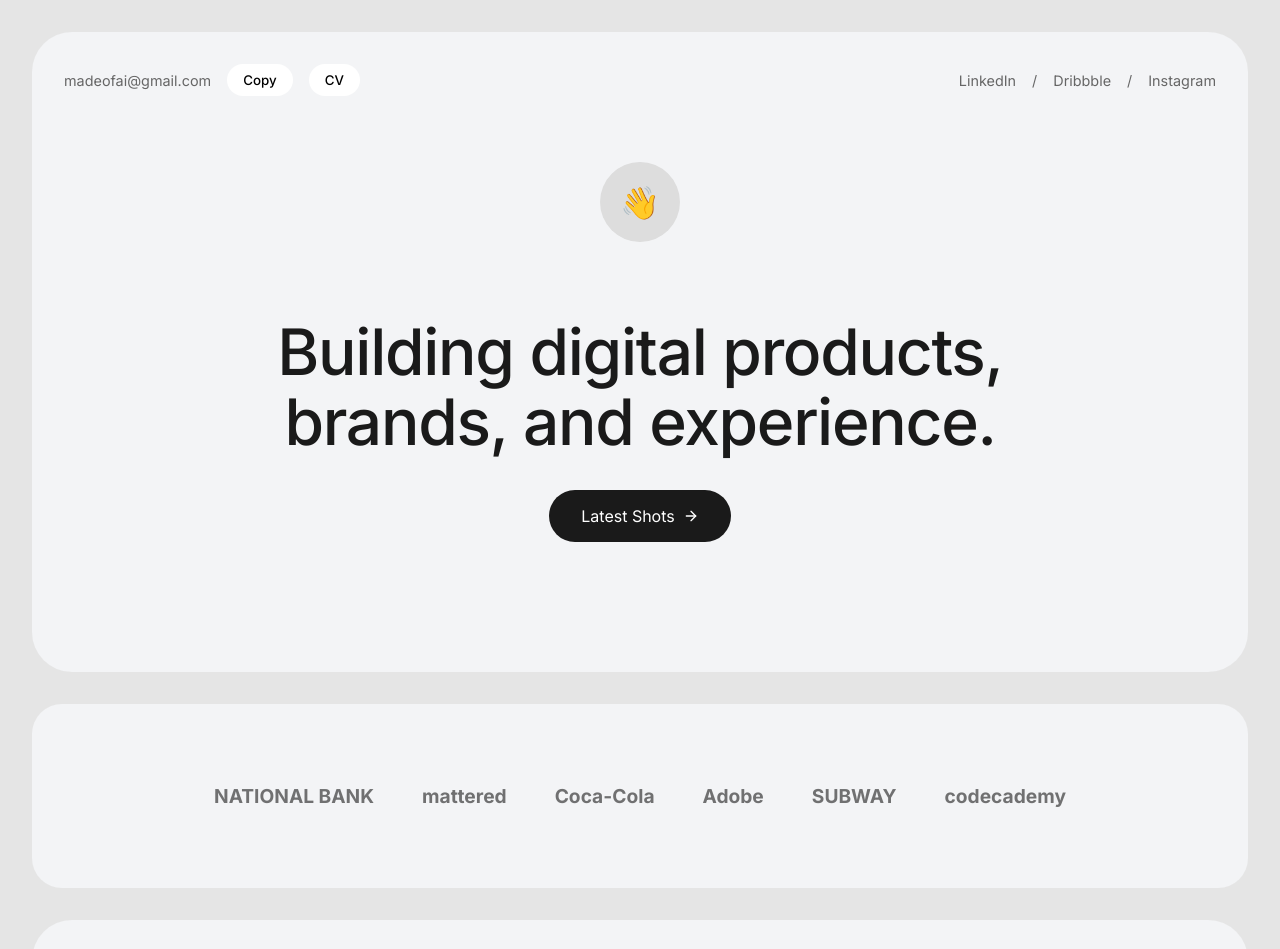
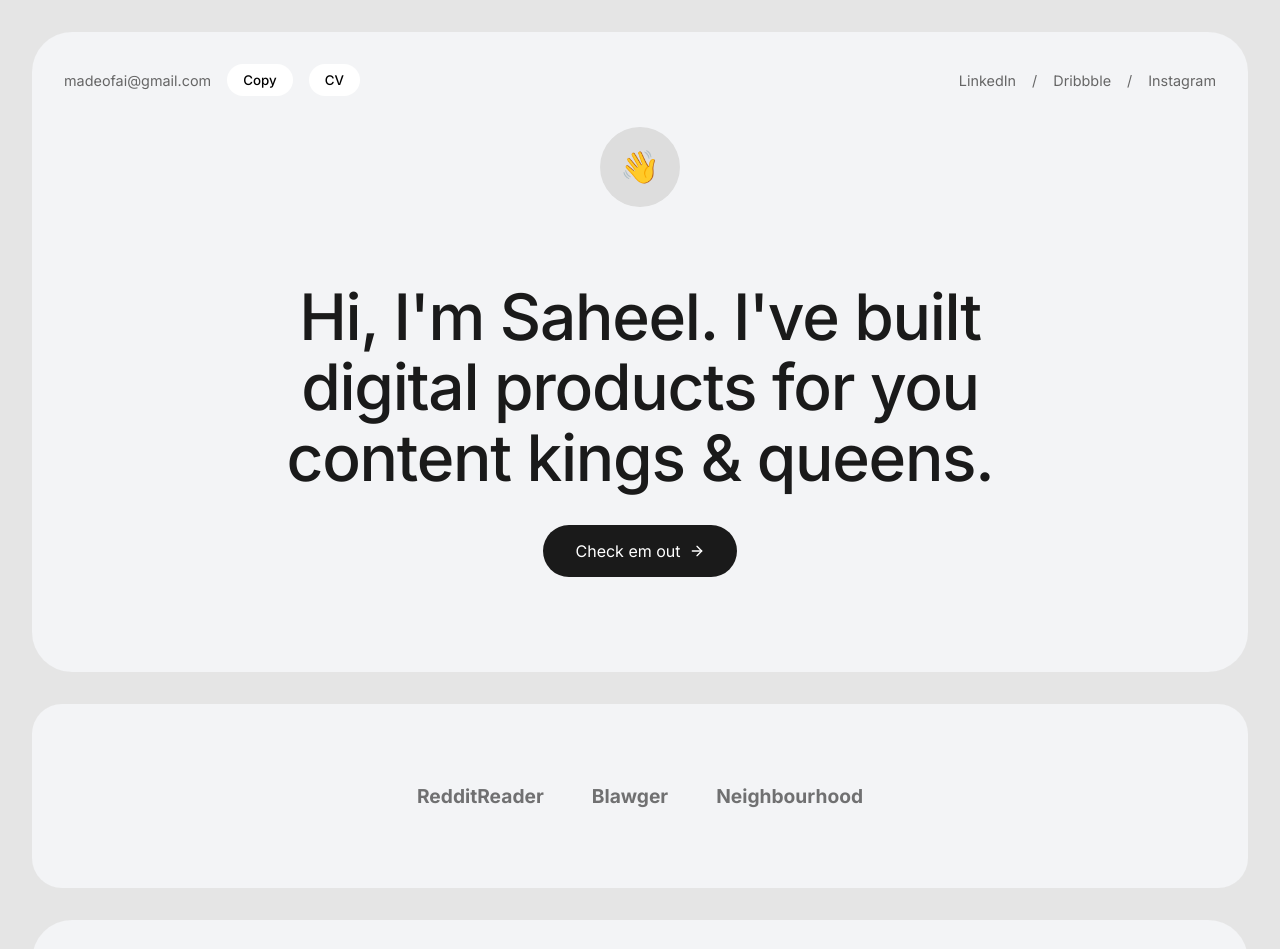
Before and after one commit to luneyo/madeofai, a React (Create React App) app: page / in a window 1280 px wide. Shown: the top 949 px of the page. Built offline with nearby package versions, Linux system fonts and the light colour scheme.

Commit message:
feat: Update landing page hero title, CTA text, and featured projects.

```diff
--- a/src/components/LandingPage.js
+++ b/src/components/LandingPage.js
@@ -30,11 +30,11 @@ const LandingPage = () => {
                     </div>
 
                     <h1 className="hero-title">
-                        Building digital products, brands, and experience.
+                        Hi, I'm Saheel. I've built digital products for you content kings & queens.
                     </h1>
 
                     <Link to="/app" className="cta-btn">
-                        Latest Shots <ArrowRight size={16} />
+                        Check em out<ArrowRight size={16} />
                     </Link>
                 </div>
             </div>
@@ -42,12 +42,9 @@ const LandingPage = () => {
             {/* Logos Section - mimicking the strip */}
             <div className="section-card" style={{ padding: '2rem', borderRadius: '30px' }}>
                 <div className="logos-section">
-                    <span className="logo-item">NATIONAL BANK</span>
-                    <span className="logo-item">mattered</span>
-                    <span className="logo-item">Coca-Cola</span>
-                    <span className="logo-item">Adobe</span>
-                    <span className="logo-item">SUBWAY</span>
-                    <span className="logo-item">codecademy</span>
+                    <span className="logo-item">RedditReader</span>
+                    <span className="logo-item">Blawger</span>
+                    <span className="logo-item">Neighbourhood</span>
                 </div>
             </div>
 
```
